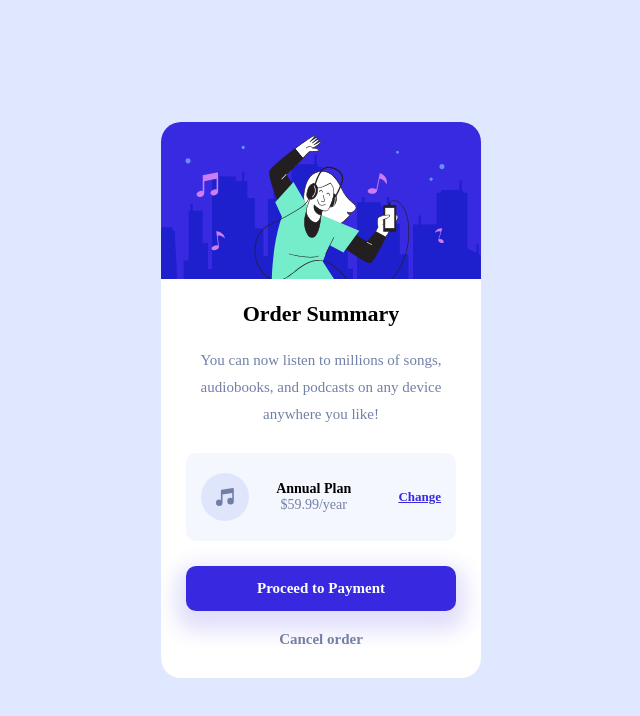
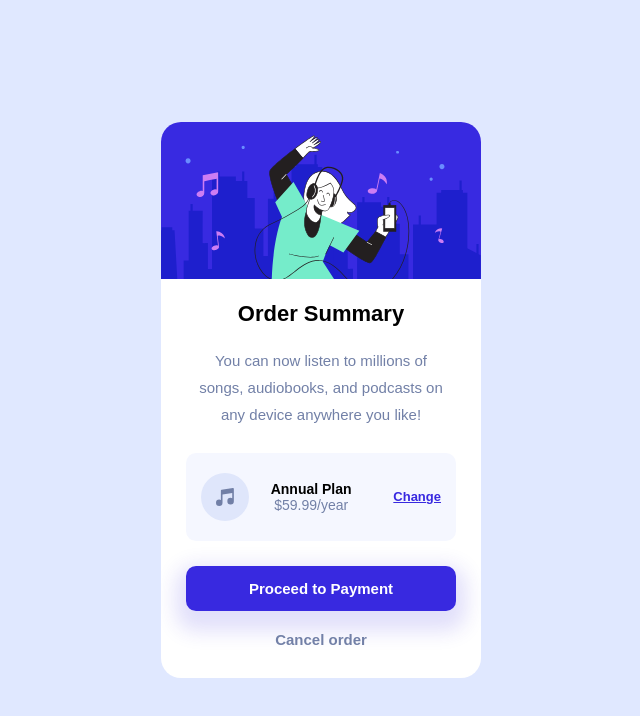
Before and after one commit to dvbenthem/Order-summary-card, a plain HTML site: page index.html in a window 1280 px wide. Shown: the whole page, without its empty margins (319-959 px from the left). Drawn offline with Linux system fonts and the light colour scheme.

Commit message:
Update style.css

```diff
--- a/style.css
+++ b/style.css
@@ -40,7 +40,7 @@ html{
   font-size: 62.5%;
 }
 body{
-  font-family: "Red Had Display";
+  font-family: "Red Had Display", sans-serif;
   background-color: var(--pale-blue);
 }
 ul{
```
